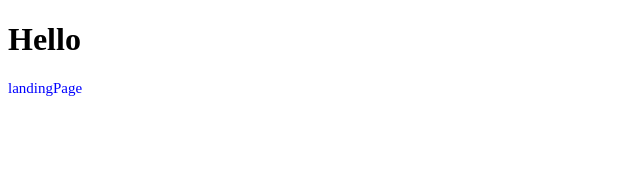
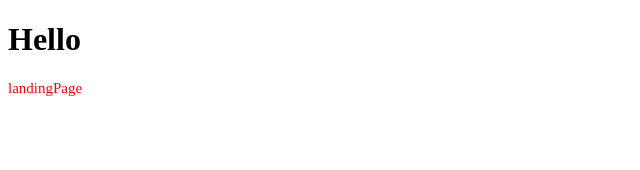
Before and after one commit to ryanajones/Portfolio, a React app: page / in a window 1280 px wide. Shown: the top 170 px of the page, without its empty margins (0-640 px from the left). Built offline with nearby package versions, Linux system fonts and the light colour scheme.

Commit message:
Adjusted title color

```diff
--- a/src/pages/LandingPage.module.scss
+++ b/src/pages/LandingPage.module.scss
@@ -1,4 +1,4 @@
 .test {
   font-size: 15px;
-  color: blue;
+  color: red;
 }
```
